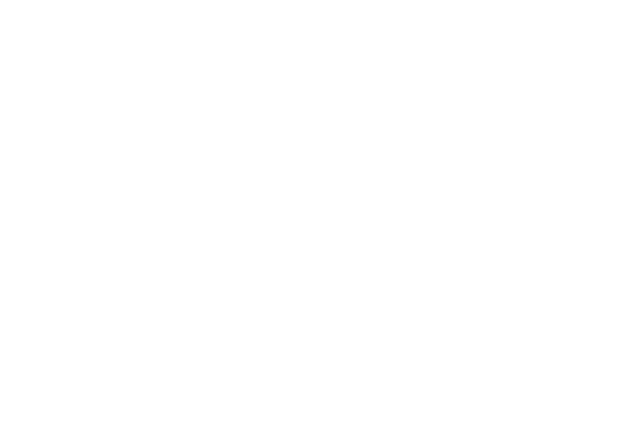
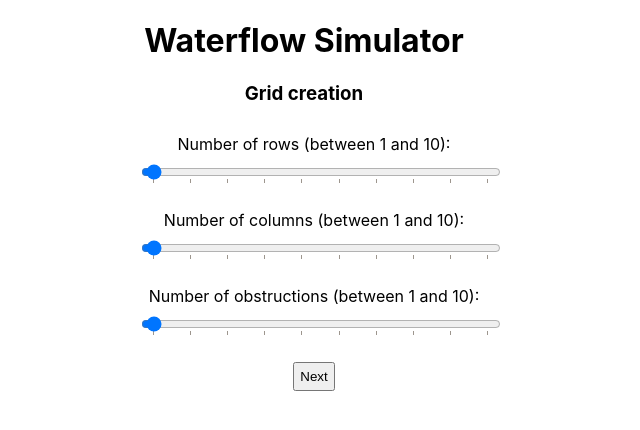
Before and after one commit to VigneshD96/waterflow_simulator, a React (Vite) app: page / in a window 1280 px wide. Before the commit this address had no page. Shown: the top 430 px of the page, without its empty margins (336-976 px from the left). Built offline with nearby package versions, Linux system fonts and the light colour scheme.

Commit message:
BrowserRouter changed to HashRouter

```diff
--- a/src/components/GridCreationForm.jsx
+++ b/src/components/GridCreationForm.jsx
@@ -1,7 +1,7 @@
 import { useEffect, useRef } from "react"
 import { useNavigate } from "react-router-dom";
 
-import {BASE, OBSTRUCTIONCREATION, SIMULATOR} from '../constants/Constants'
+import { OBSTRUCTIONCREATION, SIMULATOR} from '../constants/Constants'
 
 //For centralized control over the input range.
 const MINRANGE=1, MAXRANGE=10, OBSTRUCTIONMINRANGE=1, OBSTRUCTIONMAXRANGE=10;
@@ -30,7 +30,7 @@
             return
         }
         const queryString= new URLSearchParams({ row, col, obsc }).toString();
-        navigate(`/${BASE}/${SIMULATOR}/${OBSTRUCTIONCREATION}?` + queryString);
+        navigate(`/${SIMULATOR}/${OBSTRUCTIONCREATION}?` + queryString);
     }
 
     return(
--- a/src/components/ObstructionCreation.jsx
+++ b/src/components/ObstructionCreation.jsx
@@ -5,7 +5,7 @@
 import WaterflowGrid from "./WaterflowGrid";
 import ObstructionGrid from "./ObsctructionGrid";
 
-import { BASE, SIMULATOR, SIMULATIONOUTPUT} from '../constants/Constants'
+import { SIMULATOR, SIMULATIONOUTPUT} from '../constants/Constants'
 
 const customArrayFlatten= (arr)=>{
     return arr.reduce((result, currentObj)=>{
@@ -37,7 +37,7 @@
         return `?${searchParamsObj.toString()}`
     }
     const goToNextStep=()=>{
-        navigate(( `/${BASE}/${SIMULATOR}/${SIMULATIONOUTPUT}`+getNewSearchString() ))
+        navigate(( `/${SIMULATOR}/${SIMULATIONOUTPUT}`+getNewSearchString() ))
     }
     return(
         <div>
@@ -50,7 +50,7 @@
                 <div className="w25"><ObstructionGrid/></div>
             </div>
             <div className="p15">
-                <Link to={`/${BASE}/`}>
+                <Link to={`/`}>
                     <button className="p5 mr50">Back</button>
                 </Link>
                 {/* <Link to={(obscMap.length>0)? getNextStepURL():null}> */}
--- a/src/components/WaterflowSimulation.jsx
+++ b/src/components/WaterflowSimulation.jsx
@@ -1,7 +1,7 @@
 import { useContext, useEffect, useState } from 'react';
 import { useLocation, useNavigate } from 'react-router-dom';
 
-import {BASE, OBSTRUCTIONCREATION, SIMULATOR} from '../constants/Constants'
+import { OBSTRUCTIONCREATION, SIMULATOR} from '../constants/Constants'
 import { WaterflowContext } from '../context/WaterflowContext';
 import WaterflowGrid from './WaterflowGrid';
 
@@ -56,7 +56,7 @@
     const goToPrevStep=()=>{
         const searchParamsObj= new URLSearchParams(location.search);
         searchParamsObj.delete('obsc_m');
-        navigate(`/${BASE}/${SIMULATOR}/${OBSTRUCTIONCREATION}?` + searchParamsObj.toString());
+        navigate(`/${SIMULATOR}/${OBSTRUCTIONCREATION}?` + searchParamsObj.toString());
     }
     const resetWaterFlowGrid=()=>{
         setInletPosition(old=> null);
--- a/src/constants/Constants.js
+++ b/src/constants/Constants.js
@@ -1,4 +1,3 @@
-export const BASE=`waterflow_simulator`
 export const SELECTWATERINLET=`select-water-inlet`
 export const SIMULATOR=`simulator`
 export const SIMULATIONOUTPUT='simulation-output'
--- a/src/main.jsx
+++ b/src/main.jsx
@@ -1,11 +1,11 @@
 import React from 'react'
 import ReactDOM from 'react-dom/client'
-import {  BrowserRouter,
+import {  HashRouter as BrowserRouter,
   Routes,
   Route,
 } from "react-router-dom";
 
-import { BASE, SIMULATOR, SIMULATIONOUTPUT, OBSTRUCTIONCREATION } from "./constants/Constants";
+import { SIMULATOR, SIMULATIONOUTPUT, OBSTRUCTIONCREATION } from "./constants/Constants";
 
 import App from './App'
 import GridCreationForm from './components/GridCreationForm';
@@ -18,7 +18,7 @@
   // <React.StrictMode>
     <BrowserRouter>
       <Routes>
-        <Route path={BASE} element={<App />}>
+        <Route path='/' element={<App />}>
           <Route index element={<GridCreationForm />} />
           <Route path={SIMULATOR} element={<SimulationContainer />} >
             <Route path={OBSTRUCTIONCREATION} element={<ObstructionCreation />} />
```
